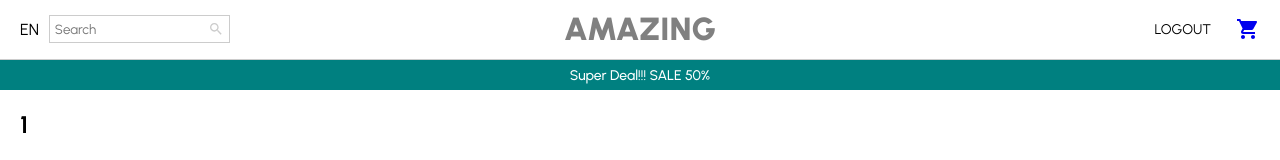
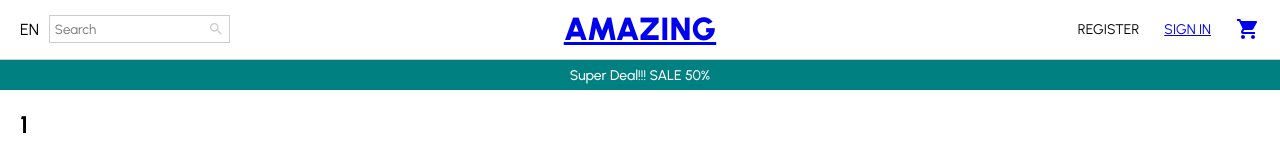
Before and after one commit to toliboff/e-commerce, a React (Create React App) app: page /products/1 in a window 1280 px wide. Shown: the top 160 px of the page. Built offline with nearby package versions, Linux system fonts and the light colour scheme; no server answers.

Commit message:
Code refactoring

```diff
--- a/src/App.jsx
+++ b/src/App.jsx
@@ -1,4 +1,4 @@
-import {BrowserRouter as Router, Route, Routes} from 'react-router-dom';
+import {BrowserRouter as Router, Navigate, Route, Routes} from 'react-router-dom';
 import {useSelector} from 'react-redux';
 import Cart from "./pages/Cart";
 import Home from "./pages/Home";
@@ -9,8 +9,10 @@ import Success from "./pages/Success";
 import Product from './pages/Product';
 import ProductList from './pages/ProductList';
 
+
 function App() {
   const user = useSelector((state)=>state.userReducer.currentUser);
+
   return <Router>
     <Routes>
 
--- a/src/components/Navbar.jsx
+++ b/src/components/Navbar.jsx
@@ -81,7 +81,7 @@ const MenuItem = styled.div`
 const Navbar = () => {
   const dispatch = useDispatch();
   const cart = useSelector(state=>state.cartReducer);
-  const user = useSelector(state=>state.userReducer);
+  const user = useSelector(state=>state.userReducer.currentUser);
 
   const handleLogout = () => {
     dispatch(logOut());
@@ -97,16 +97,19 @@ const Navbar = () => {
         </SearchContainer>
       </Left>
       <Center>
-        <HomeLink href='/'>
+        <Link to='/'>
            <Logo>AMAZING</Logo>
-        </HomeLink>
+        </Link>
 
       </Center>
       <Right>
-        {user
+        {user !== null
         ? <MenuItem onClick={handleLogout}>LOGOUT</MenuItem>
         : <><MenuItem>REGISTER</MenuItem>
-        <MenuItem>SIGN IN</MenuItem></>}
+        <Link to='/login'>
+          <MenuItem>SIGN IN</MenuItem>
+        </Link>
+        </>}
         <Link to="/cart">
           <MenuItem>
             <Badge badgeContent={cart.quantity} color="primary">
--- a/src/pages/Product.jsx
+++ b/src/pages/Product.jsx
@@ -1,7 +1,7 @@
 import { Add, Remove } from '@mui/icons-material';
 import { useLocation } from 'react-router-dom';
 import { useState, useEffect } from 'react';
-import { useDispatch } from 'react-redux';
+import { useDispatch, useSelector } from 'react-redux';
 import styled from 'styled-components';
 import Announcement from '../components/Announcement';
 import Footer from '../components/Footer';
@@ -116,7 +116,7 @@ const Product = () => {
   const [quantity, setQuantity] = useState(1);
   const [color, setColor] = useState('');
   const [size, setSize] = useState('');
-
+  const user = useSelector((state)=> state.userReducer.currentUser)
   const dispatch = useDispatch();
   useEffect(()=>{
     const getProduct = async () => {
@@ -139,9 +139,15 @@ const Product = () => {
   }
 
   const handleClick = () => {
-    dispatch(addProduct({...product, quantity, color, size}));
+    user
+    ? dispatch(addProduct({...product, quantity, color, size}))
+    : alert('Please sign in')
   }
 
+  window.scrollTo({
+    top: 0,
+    behaviour: 'smooth',
+  })
   return (
     <Container>
       <Navbar />
--- a/src/pages/ProductList.jsx
+++ b/src/pages/ProductList.jsx
@@ -52,6 +52,10 @@ const ProductList = () => {
 
   }
 
+  window.scrollTo({
+    top: 0,
+    behaviour: 'smooth',
+  })
   return (
     <Container>
       <Navbar />
```
